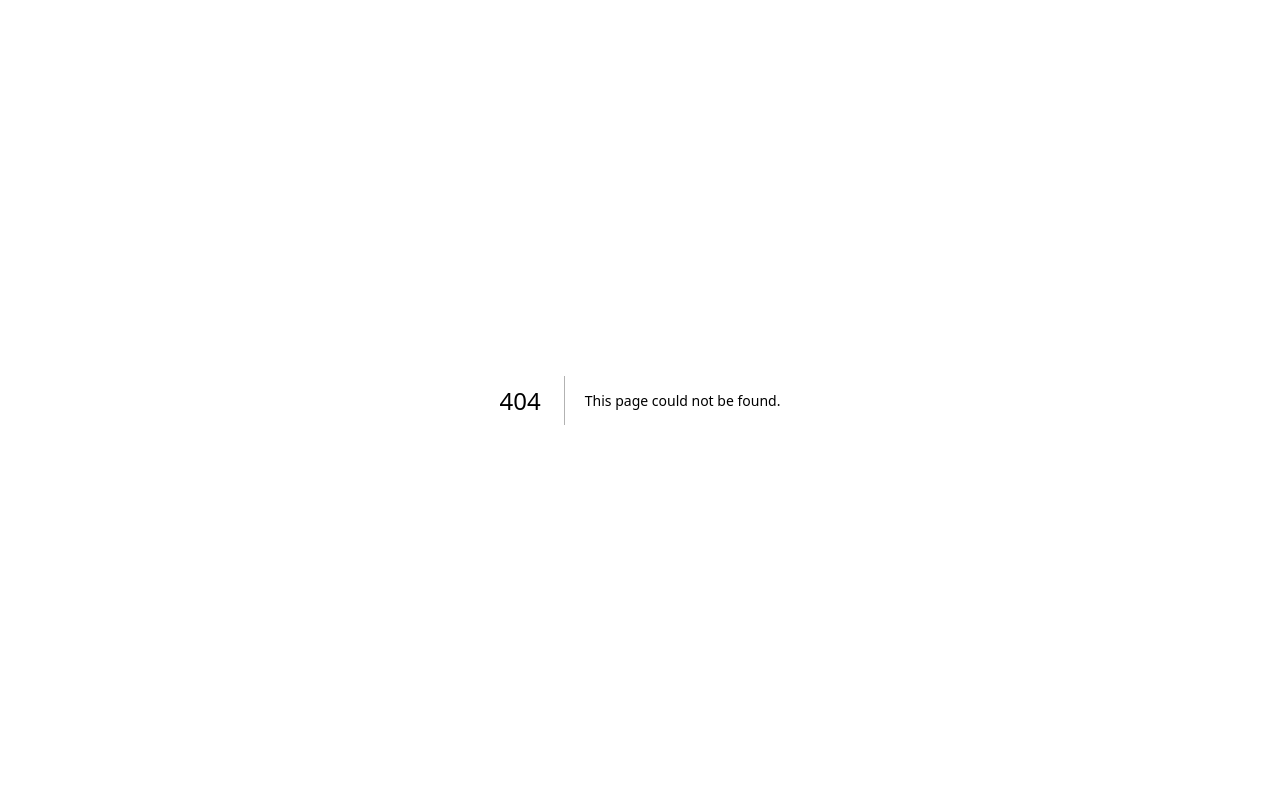
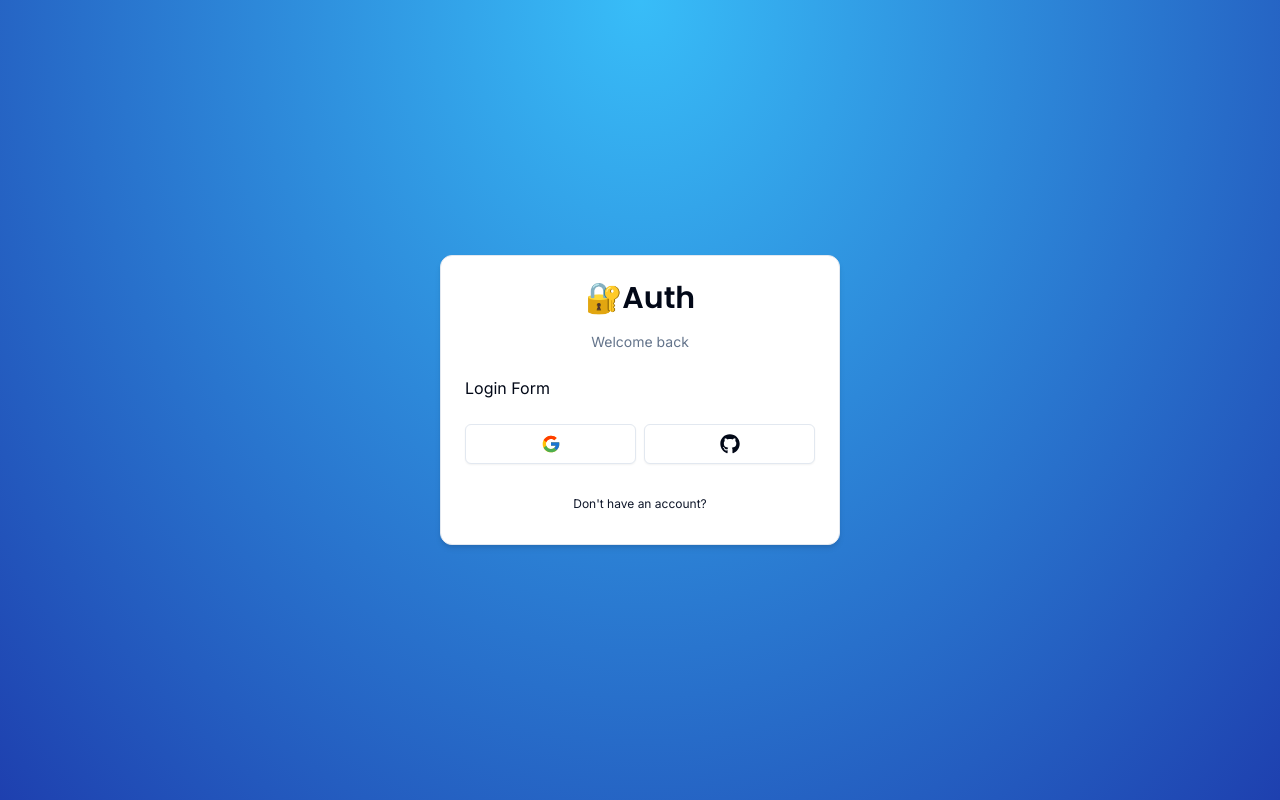
Before and after one commit to darshanrijal/jholMomo, a Next.js app: page /auth/login in a window 1280 px wide. Before the commit this address had no page. Built offline with nearby package versions, Linux system fonts and the light colour scheme.

Commit message:
created reuseable card wrapper elements

```diff
--- /dev/null
+++ b/app/auth/layout.tsx
@@ -0,0 +1,11 @@
+import React from "react";
+
+function AuthLayout({ children }: { children: React.ReactNode }) {
+  return (
+    <div className="h-screen flex items-center justify-center bg-[radial-gradient(ellipse_at_top,_var(--tw-gradient-stops))] from-sky-400 to-blue-800">
+      {children}
+    </div>
+  );
+}
+
+export default AuthLayout;
--- /dev/null
+++ b/app/auth/login/page.tsx
@@ -0,0 +1,8 @@
+import { LoginForm } from "@/components/auth/LoginForm";
+import React from "react";
+
+const LoginPage = () => {
+  return <LoginForm />;
+};
+
+export default LoginPage;
--- /dev/null
+++ b/components/auth/BackButton.tsx
@@ -0,0 +1,15 @@
+"use client";
+
+import { Button } from "@/components/ui/button";
+import Link from "next/link";
+interface BackButtonProps {
+  href: string;
+  label: string;
+}
+export const BackButton = ({ href, label }: BackButtonProps) => {
+  return (
+    <Button variant={"link"} className="font-normal w-full" size={"sm"} asChild>
+      <Link href={href}>{label}</Link>
+    </Button>
+  );
+};
--- /dev/null
+++ b/components/auth/CardWrapper.tsx
@@ -0,0 +1,43 @@
+"use client";
+
+import {
+  Card,
+  CardContent,
+  CardFooter,
+  CardHeader,
+} from "@/components/ui/card";
+import { Header } from "@/components/auth/Header";
+import { Social } from "@/components/auth/Social";
+import { BackButton } from "@/components/auth/BackButton";
+
+interface CardWrapperProps {
+  children: React.ReactNode;
+  headerLabel: string;
+  backButtonLabel: string;
+  backButtonHref: string;
+  showSocial?: boolean;
+}
+export const CardWrapper = ({
+  children,
+  headerLabel,
+  backButtonLabel,
+  backButtonHref,
+  showSocial,
+}: CardWrapperProps) => {
+  return (
+    <Card className="w-[400px] shadow-md">
+      <CardHeader>
+        <Header label={headerLabel} />
+      </CardHeader>
+      <CardContent>{children}</CardContent>
+      {showSocial && (
+        <CardFooter>
+          <Social />
+        </CardFooter>
+      )}
+      <CardFooter>
+        <BackButton label={backButtonLabel} href={backButtonHref} />
+      </CardFooter>
+    </Card>
+  );
+};
--- /dev/null
+++ b/components/auth/Header.tsx
@@ -0,0 +1,17 @@
+import { Poppins } from "next/font/google";
+import { cn } from "@/lib/utils";
+const font = Poppins({
+  subsets: ["latin"],
+  weight: ["600"],
+});
+interface HeaderProps {
+  label: string;
+}
+export const Header = ({ label }: HeaderProps) => {
+  return (
+    <div className="w-full flex flex-col gap-y-4 items-center justify-center">
+      <h1 className={cn("text-3xl font-semibold", font.className)}>🔐Auth</h1>
+      <p className="text-muted-foreground text-sm">{label}</p>
+    </div>
+  );
+};
--- /dev/null
+++ b/components/auth/LoginForm.tsx
@@ -0,0 +1,14 @@
+import { CardWrapper } from "@/components/auth/CardWrapper";
+
+export const LoginForm = () => {
+  return (
+    <CardWrapper
+      headerLabel="Welcome back"
+      backButtonLabel="Don't have an account?"
+      backButtonHref="/auth/register"
+      showSocial
+    >
+      Login Form
+    </CardWrapper>
+  );
+};
--- /dev/null
+++ b/components/auth/Social.tsx
@@ -0,0 +1,26 @@
+"use client";
+import { FaGithub } from "react-icons/fa";
+import { FcGoogle } from "react-icons/fc";
+import { Button } from "@/components/ui/button";
+export const Social = () => {
+  return (
+    <div className="flex items-center w-full gap-x-2">
+      <Button
+        size={"lg"}
+        className="w-full "
+        variant={"outline"}
+        onClick={() => {}}
+      >
+        <FcGoogle className="h-5 w-5" />
+      </Button>
+      <Button
+        size={"lg"}
+        className="w-full "
+        variant={"outline"}
+        onClick={() => {}}
+      >
+        <FaGithub className="h-5 w-5" />
+      </Button>
+    </div>
+  );
+};
--- /dev/null
+++ b/components/ui/card.tsx
@@ -0,0 +1,83 @@
+import * as React from "react";
+
+import { cn } from "@/lib/utils";
+
+const Card = React.forwardRef<
+  HTMLDivElement,
+  React.HTMLAttributes<HTMLDivElement>
+>(({ className, ...props }, ref) => (
+  <div
+    ref={ref}
+    className={cn(
+      "rounded-xl border bg-card text-card-foreground shadow",
+      className
+    )}
+    {...props}
+  />
+));
+Card.displayName = "Card";
+
+const CardHeader = React.forwardRef<
+  HTMLDivElement,
+  React.HTMLAttributes<HTMLDivElement>
+>(({ className, ...props }, ref) => (
+  <div
+    ref={ref}
+    className={cn("flex flex-col space-y-1.5 p-6", className)}
+    {...props}
+  />
+));
+CardHeader.displayName = "CardHeader";
+
+const CardTitle = React.forwardRef<
+  HTMLParagraphElement,
+  React.HTMLAttributes<HTMLHeadingElement>
+>(({ className, ...props }, ref) => (
+  <h3
+    ref={ref}
+    className={cn("font-semibold leading-none tracking-tight", className)}
+    {...props}
+  />
+));
+CardTitle.displayName = "CardTitle";
+
+const CardDescription = React.forwardRef<
+  HTMLParagraphElement,
+  React.HTMLAttributes<HTMLParagraphElement>
+>(({ className, ...props }, ref) => (
+  <p
+    ref={ref}
+    className={cn("text-sm text-muted-foreground", className)}
+    {...props}
+  />
+));
+CardDescription.displayName = "CardDescription";
+
+const CardContent = React.forwardRef<
+  HTMLDivElement,
+  React.HTMLAttributes<HTMLDivElement>
+>(({ className, ...props }, ref) => (
+  <div ref={ref} className={cn("p-6 pt-0", className)} {...props} />
+));
+CardContent.displayName = "CardContent";
+
+const CardFooter = React.forwardRef<
+  HTMLDivElement,
+  React.HTMLAttributes<HTMLDivElement>
+>(({ className, ...props }, ref) => (
+  <div
+    ref={ref}
+    className={cn("flex items-center w-full p-6 pt-0", className)}
+    {...props}
+  />
+));
+CardFooter.displayName = "CardFooter";
+
+export {
+  Card,
+  CardHeader,
+  CardFooter,
+  CardTitle,
+  CardDescription,
+  CardContent,
+};
--- a/package.json
+++ b/package.json
@@ -16,6 +16,7 @@
     "next": "14.2.4",
     "react": "^18",
     "react-dom": "^18",
+    "react-icons": "^5.2.1",
     "tailwind-merge": "^2.3.0",
     "tailwindcss-animate": "^1.0.7"
   },
```
Also changed, not shown: 2 other files (tests, documents, lock files or other folders).
